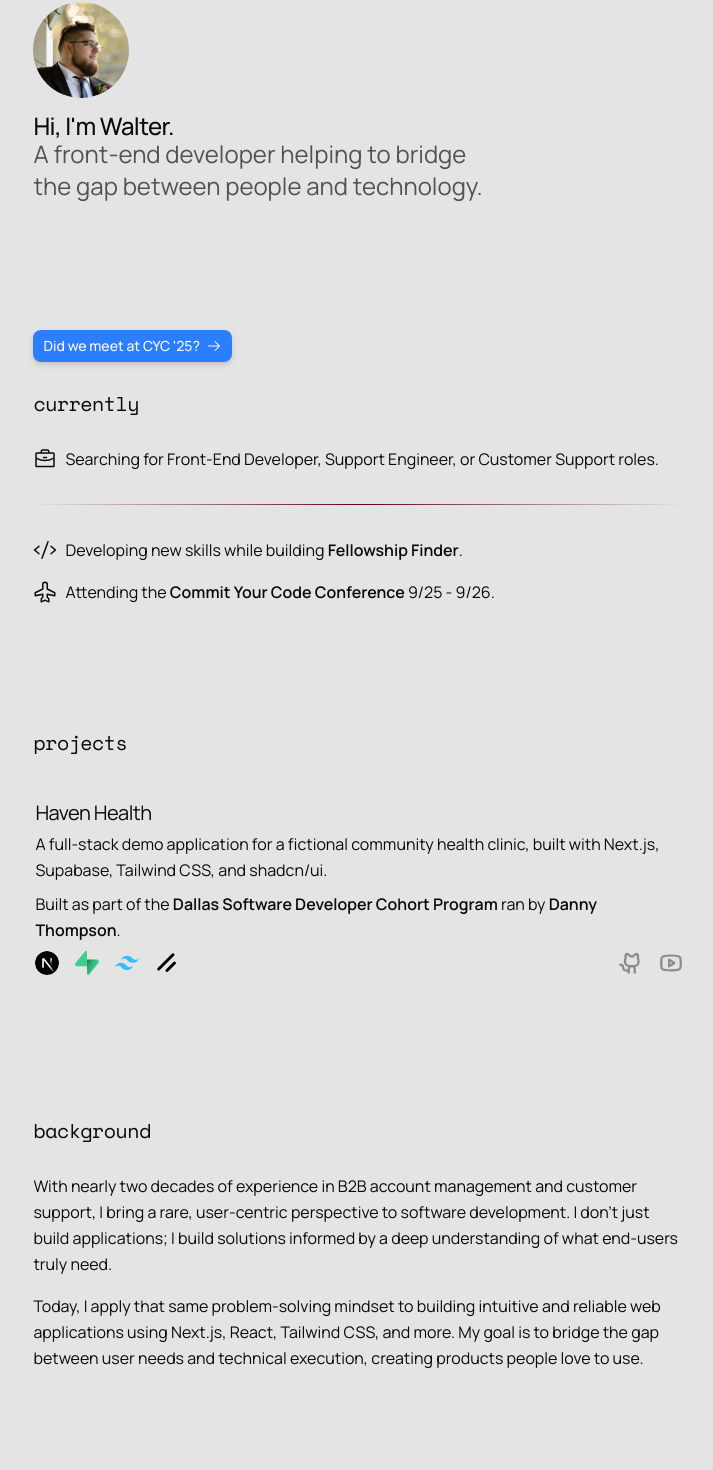
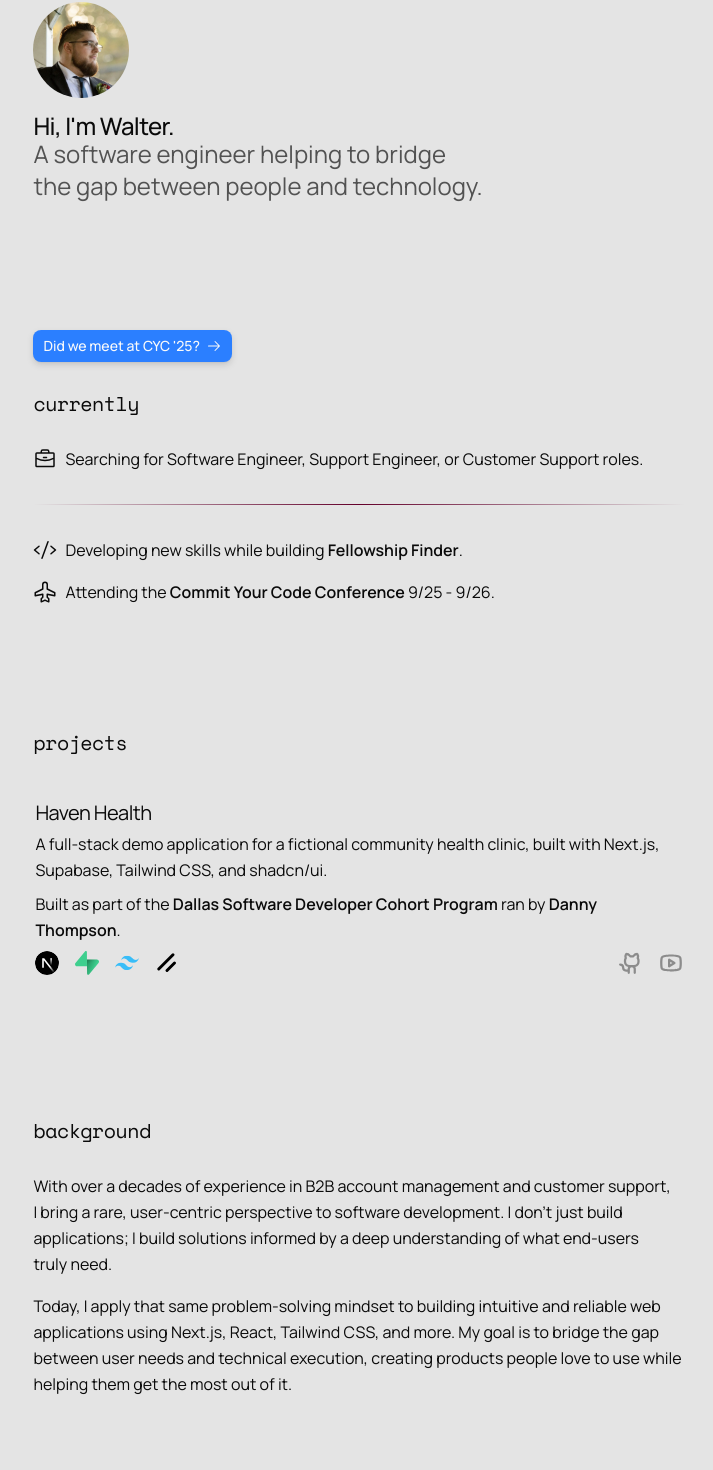
Before and after one commit to walterfurrer/portfolio-v2, a Next.js app: page / in a window 1280 px wide. Shown: the part 194-1664 px from the top of the page, without its empty margins (281-994 px from the left). Built offline with nearby package versions, Linux system fonts and the light colour scheme.

Commit message:
Updated job title

```diff
--- a/components/Background.tsx
+++ b/components/Background.tsx
@@ -4,7 +4,7 @@ export default function Background() {
       <h2 className="section-header">background</h2>
       <div className="section-content text-pretty">
         <p>
-          With nearly two decades of experience in B2B account management and
+          With over a decades of experience in B2B account management and
           customer support, I bring a rare, user-centric perspective to software
           development. I don't just build applications; I build solutions
           informed by a deep understanding of what end-users truly need.
@@ -13,7 +13,8 @@ export default function Background() {
           Today, I apply that same problem-solving mindset to building intuitive
           and reliable web applications using Next.js, React, Tailwind CSS, and
           more. My goal is to bridge the gap between user needs and technical
-          execution, creating products people love to use.
+          execution, creating products people love to use while helping them get
+          the most out of it.
         </p>
       </div>
     </section>
--- a/components/Currently.tsx
+++ b/components/Currently.tsx
@@ -17,7 +17,7 @@ export default function Currently() {
             <BriefcaseIcon weight="regular" size={24} className="h-full" />
           </div>
           <p className="w-full">
-            Searching for Front-End Developer, Support Engineer, or Customer
+            Searching for Software Engineer, Support Engineer, or Customer
             Support roles.
           </p>
         </div>
--- a/components/Header.tsx
+++ b/components/Header.tsx
@@ -14,7 +14,7 @@ export default function Header() {
         <div>
           <h1 className="font-sans font-medium">Hi, I'm Walter.</h1>
           <p className="text-muted-foreground text-balance">
-            A front-end developer helping to bridge the gap between people and
+            A software engineer helping to bridge the gap between people and
             technology.
           </p>
         </div>
```
